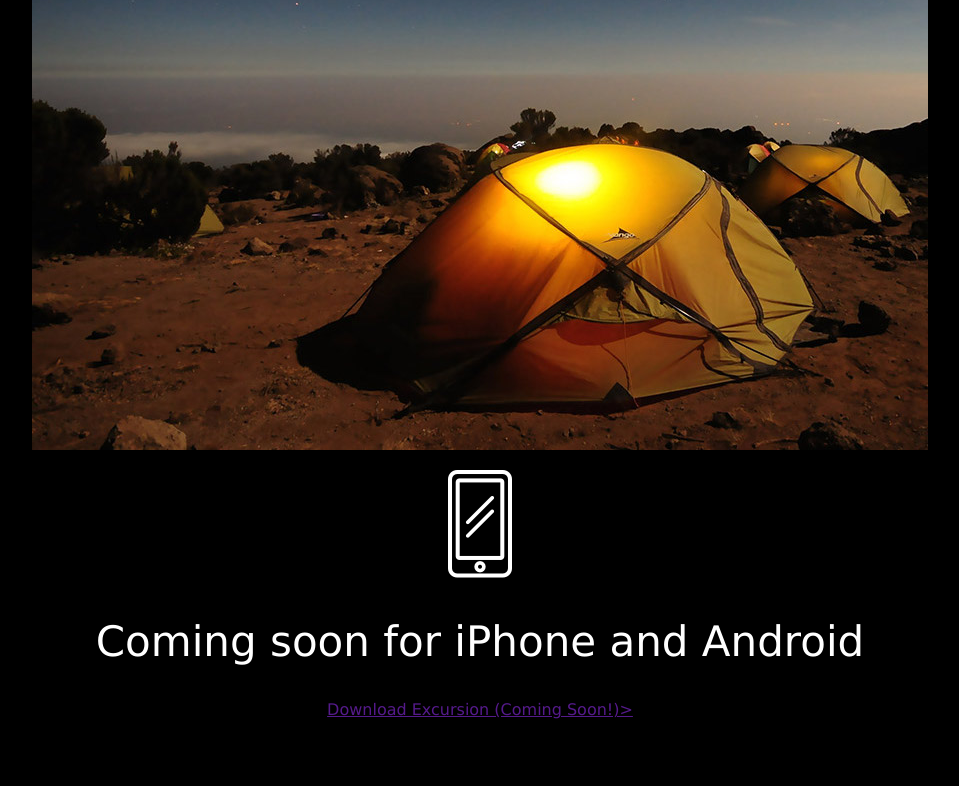
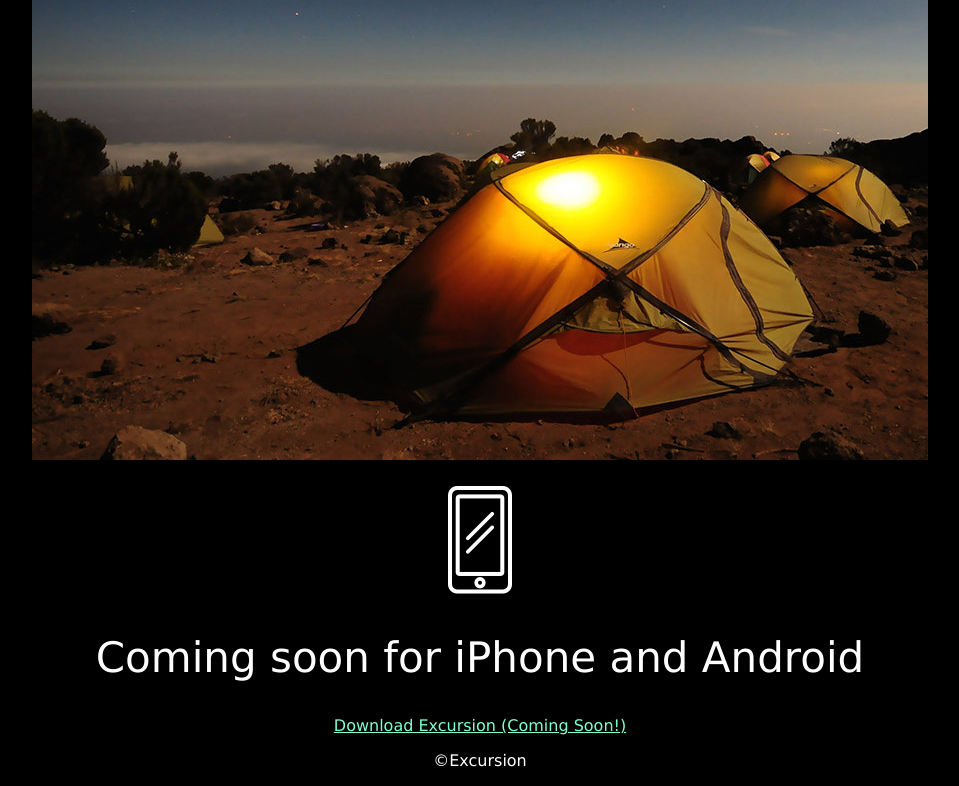
Before and after one commit to SamColl/excursion, a plain HTML site: page index.html in a window 1280 px wide. Shown: the part 545-1331 px from the top of the page, without its empty margins (160-1119 px from the left). Before the commit the page ends 1280 px from the top, so only its background shows below. Drawn offline with Linux system fonts and the light colour scheme.

Commit message:
Second CSS commit.

```diff
--- a/index.html
+++ b/index.html
@@ -19,7 +19,6 @@
 
   <div class="about">
     <h2>Your personal travel guide</h2>
-  </div>
     <p>Excursion remembers places you like, and recommeds new points
       of interest around you</p>
     <p>
@@ -33,8 +32,10 @@
       <h2>Coming soon for iPhone and Android</h2>
     </div>
     <p>
-      <a class ="links" href="">Download Excursion (Coming Soon!)></a>
+      <a class ="links" href="">Download Excursion (Coming Soon!)</a>
     </p>
   </div>
+  <div class="footer">
+    <p>&copy;Excursion</p>
+  </div>
   </body>
-<footer></footer>
--- a/resources/css/style.css
+++ b/resources/css/style.css
@@ -17,3 +17,15 @@ h2 {
   font-size: 42px;
   color: white;
 }
+
+.about p {
+  font-size: 21px;
+  color: gray;
+}
+.links {
+  color: aquamarine;
+  font-size: 16px;
+}
+.footer p {
+  color: white;
+}
```
